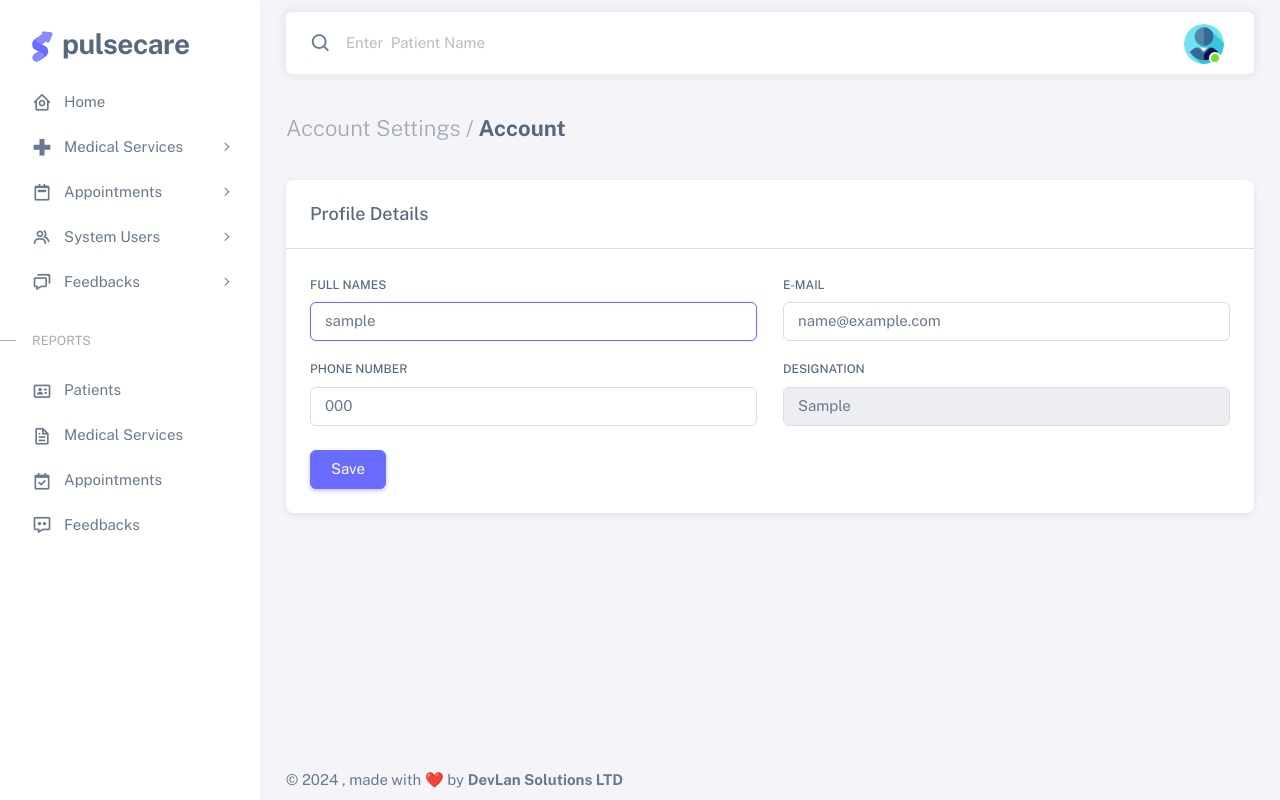
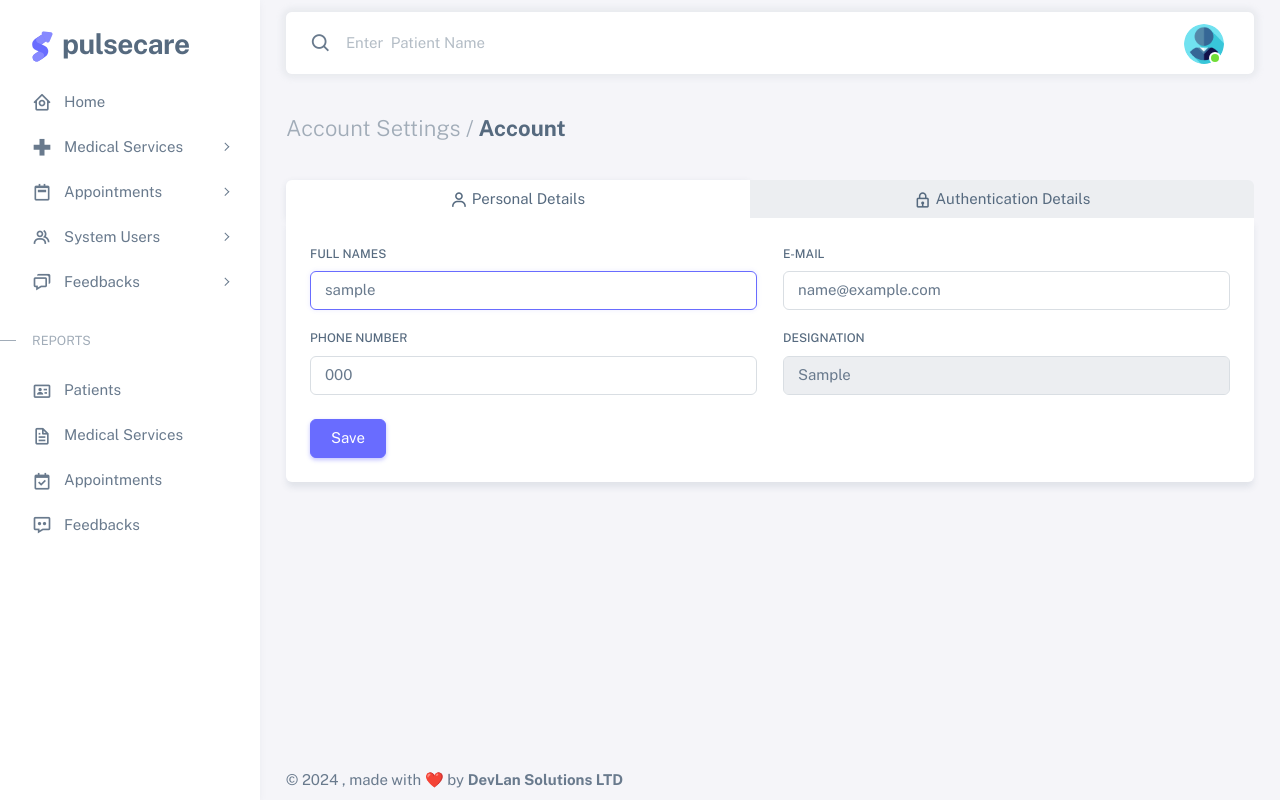
Before and after one commit to MartMbithi/PulseCare, a PHP site: page /views/profile in a window 1280 px wide. Run offline with PHP 8.4, Linux system fonts and the light colour scheme; the visitor is signed in with stand-in values (Sample User, id 1); tables that the repository leaves empty or names only in its code hold one stand-in row (values such as "Sample post"); some libraries are stand-ins or nearby versions.

Commit message:
Craft Profile Details - Update Profile Details

```diff
--- a/views/profile.php
+++ b/views/profile.php
@@ -99,12 +99,36 @@ require_once('../partials/head.php');
                                 <h4 class="fw-bold py-3 mb-4"><span class="text-muted fw-light">Account Settings /</span> Account</h4>
 
                                 <div class="row">
-                                    <div class="col-md-12">
-                                        <div class="card mb-4">
-                                            <h5 class="card-header">Profile Details</h5>
-                                            <!-- Account -->
-                                            <hr class="my-0" />
-                                            <div class="card-body">
+                                    <div class="col-xl-12">
+                                        <div class="nav-align-top mb-4">
+                                            <ul class="nav nav-tabs nav-fill" role="tablist">
+                                                <li class="nav-item">
+                                                    <button
+                                                        type="button"
+                                                        class="nav-link active"
+                                                        role="tab"
+                                                        data-bs-toggle="tab"
+                                                        data-bs-target="#navs-justified-home"
+                                                        aria-controls="navs-justified-home"
+                                                        aria-selected="true">
+                                                        <i class="tf-icons bx bx-user"></i> Personal Details
+                                                    </button>
+                                                </li>
+                                                <li class="nav-item">
+                                                    <button
+                                                        type="button"
+                                                        class="nav-link"
+                                                        role="tab"
+                                                        data-bs-toggle="tab"
+                                                        data-bs-target="#navs-justified-profile"
+                                                        aria-controls="navs-justified-profile"
+                                                        aria-selected="false">
+                                                        <i class="tf-icons bx bx-lock"></i> Authentication Details
+                                                    </button>
+                                                </li>
+                                            </ul>
+                                            <div class="tab-content">
+                                                <div class="tab-pane fade show active" id="navs-justified-home" role="tabpanel">
                                                     <form method="POST">
                                                         <div class="row">
                                                             <div class="mb-3 col-md-6">
@@ -146,13 +170,17 @@ require_once('../partials/head.php');
                                                         </div>
                                                     </form>
                                                 </div>
+                                                <div class="tab-pane fade" id="navs-justified-profile" role="tabpanel">
+
+                                                </div>
+                                            </div>
                                         </div>
                                     </div>
                                 </div>
                             </div>
                     <?php }
                     } ?>
-
+                </div>
                 <!-- Footer -->
                 <?php require_once('../partials/footer.php'); ?>
                 <!-- / Footer -->
```
Lines whose indentation alone changed are shown as unchanged.
